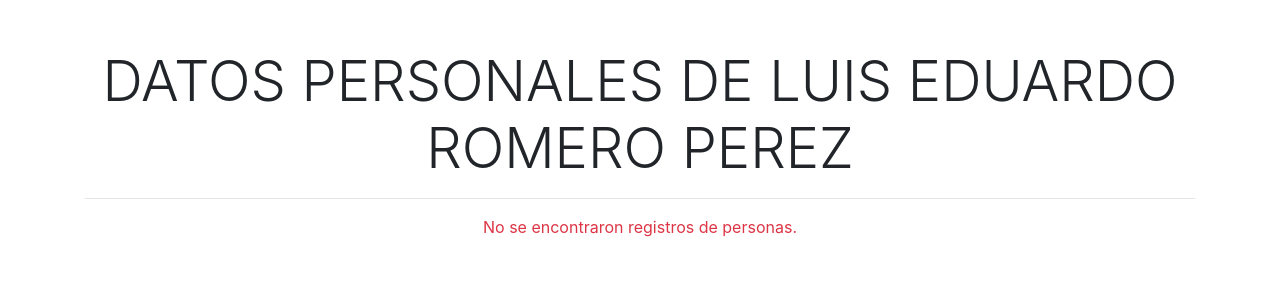
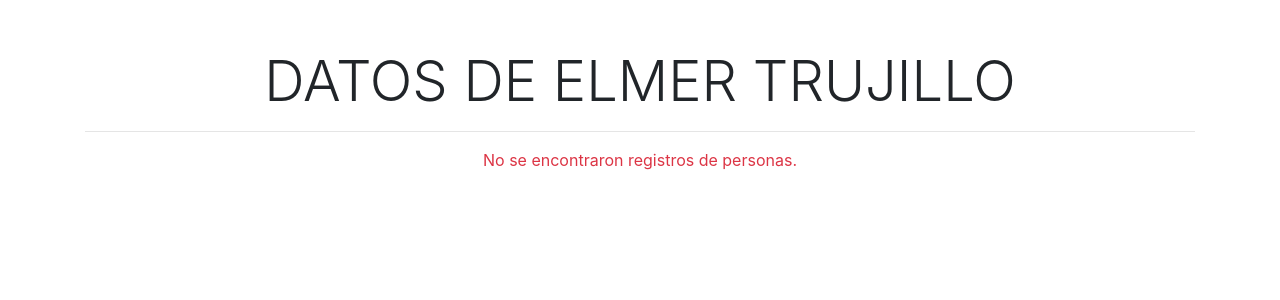
Before and after one commit to Elmercito16/mirko, a PHP site: page / in a window 1280 px wide. Shown: the top 300 px of the page. Run offline with PHP 8.4, Linux system fonts and the light colour scheme; data that the repository does not hold is empty.

Commit message:
Update index.php

```diff
--- a/index.php
+++ b/index.php
@@ -37,7 +37,7 @@ $resultado = mysqli_query($conexion, $consulta);
 </head>
 <body>
   <div class="container mt-5">
-    <h1 class="display-4 text-center">DATOS PERSONALES DE LUIS EDUARDO ROMERO PEREZ</h1>
+    <h1 class="display-4 text-center">DATOS DE ELMER TRUJILLO</h1>
     <hr>
 
     <?php
```
